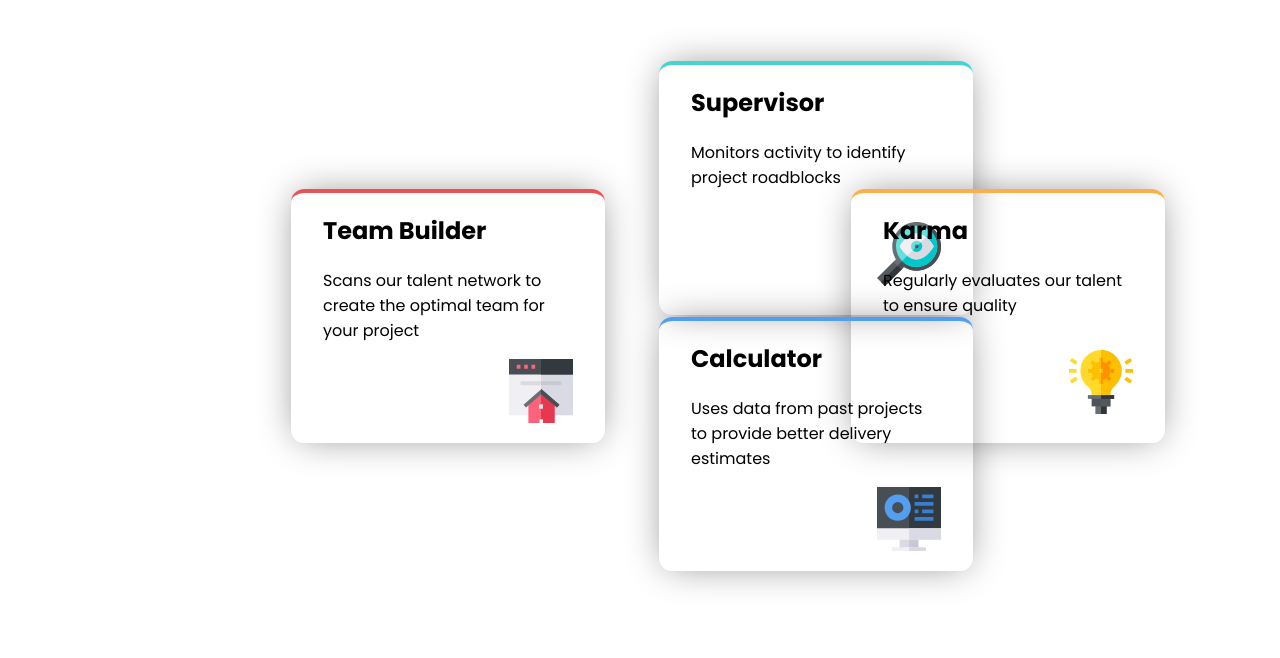
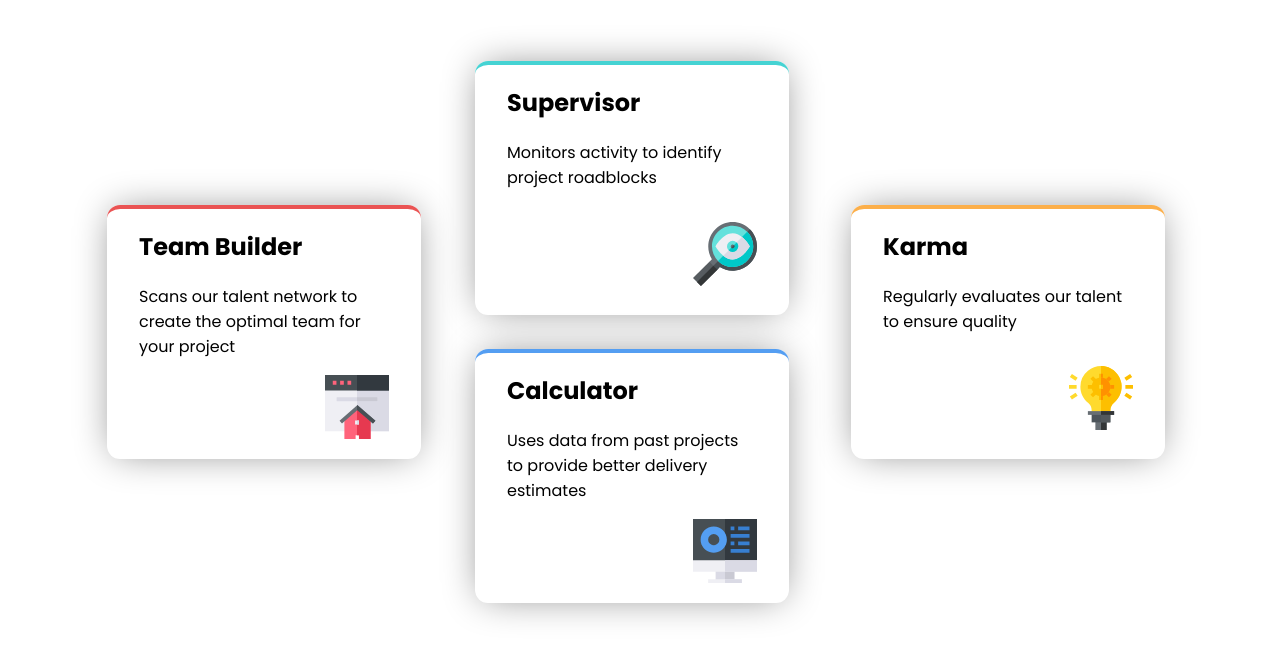
Before and after one commit to joeleg96/four-card-feature-section-master, a plain HTML site: page index.html in a window 1280 px wide. Shown: the part 218-876 px from the top of the page. Before the commit the page ends 839 px from the top, so only its background shows below. Drawn offline with Linux system fonts and the light colour scheme.

Commit message:
Completed the media query for the desktop version, and adjusted it's min-width to allow for the page to transition to desktop as soon as there was enough space for the desktop layout.

```diff
--- a/style.css
+++ b/style.css
@@ -155,12 +155,13 @@ img {
   }
 }
 
-@media screen and (min-width: 1024px) {
+@media screen and (min-width: 1200px) {
     .category-container {
       display: grid;
       grid-template-columns: 22rem 22rem 22rem;
       grid-template-rows: 8rem 8rem 8rem 8rem;
       column-gap: 1rem;
+      row-gap: 1rem;
       justify-content: center;
       margin-bottom: 3rem;
     }
@@ -174,18 +175,18 @@ img {
     }
 
     .supervisor-container {
-      grid-area: ;
+      grid-area: 1/2/3/3;
     }
 
     .tb-container {
-      grid-area: ;
+      grid-area: 2/1/4/2;
     }
 
     .karma-container {
-      grid-area: ;
+      grid-area: 2/3/4/5;
     }
 
     .calc-container {
-      grid-area: ;
+      grid-area: 3/2/5/3;
     }
   }
```
